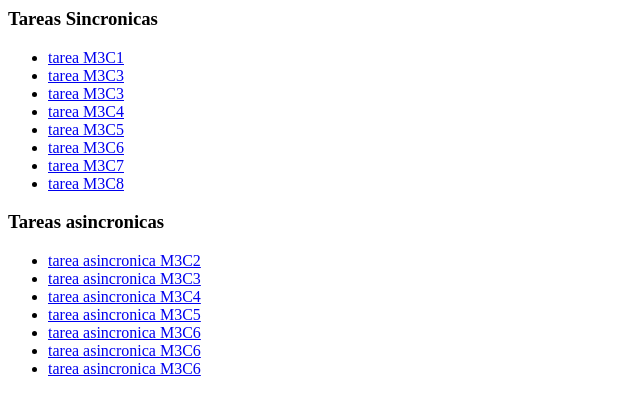
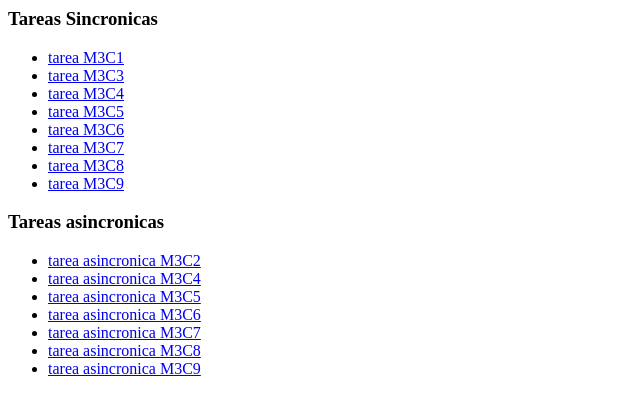
Before and after one commit to toffycaluga/tareas, a plain HTML site: page modulo3/index.html in a window 1280 px wide. Shown: the full height of the page, 0-640 px from the left. Drawn offline with Linux system fonts and the light colour scheme.

Commit message:
Update index.html

```diff
--- a/modulo3/index.html
+++ b/modulo3/index.html
@@ -5,24 +5,26 @@
       <ul>
         <li><a href="modulo3/tarea_sincronica_m3c1.html" >tarea M3C1</a></li>
         <li><a href="modulo3/tarea_sincronica_m3c2.html" >tarea M3C3</a></li>
-        <li><a href="modulo3/tarea_sincronica_m3c3.html" disabled>tarea M3C3</a></li>
+
         <li><a href="modulo3/tarea_sincronica_m3c4.html" >tarea M3C4</a></li>
         <li><a href="modulo3/tarea_sincronica_m3c5.html" >tarea M3C5</a></li>
         <li><a href="modulo3/tarea_sincronica_m3c6.html" >tarea M3C6</a></li>
         <li><a href="modulo3/tarea_sincronica_m3c7.html" >tarea M3C7</a></li>
         <li><a href="modulo3/tarea_sincronica_m3c8.html" >tarea M3C8</a></li>
+        <li><a href="modulo3/tarea_sincronica_m3c9.html" >tarea M3C9</a></li>
       </ul>
     </div>
     <div class="col-sm-4">
       <h3>Tareas asincronicas</h3>
       <ul>
         <li><a href="modulo3/tarea_asincronica_m3c2.html" >tarea asincronica M3C2</a></li>
-        <li><a href="modulo3/tarea_asincronica_m3c3.html" >tarea asincronica M3C3</a></li>
+
         <li><a href="modulo3/tarea_asincronica_m3c4.html" >tarea asincronica M3C4</a></li>
         <li><a href="modulo3/tarea_asincronica_m3c5.html" >tarea asincronica M3C5</a></li>
         <li><a href="modulo3/tarea_asincronica_m3c6.html" >tarea asincronica M3C6</a></li>
-        <li><a href="modulo3/tarea_asincronica_m3c7.html" >tarea asincronica M3C6</a></li>
-        <li><a href="modulo3/tarea_asincronica_m3c8.html" >tarea asincronica M3C6</a></li>
+        <li><a href="modulo3/tarea_asincronica_m3c7.html" >tarea asincronica M3C7</a></li>
+        <li><a href="modulo3/tarea_asincronica_m3c8.html" >tarea asincronica M3C8</a></li>
+        <li><a href="modulo3/tarea_asincronica_m3c9.html" >tarea asincronica M3C9</a></li>
 
       </ul>
     </div>
```
